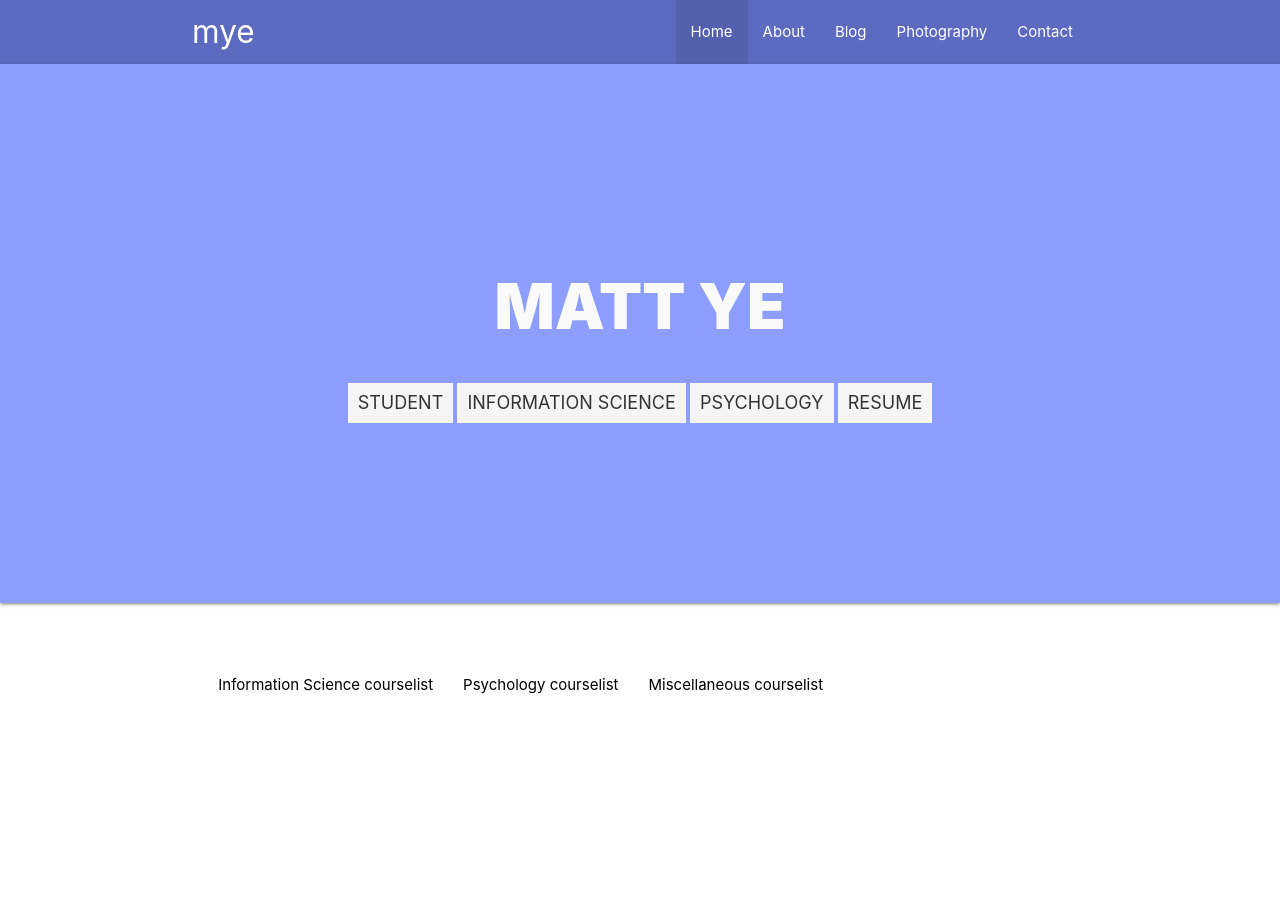
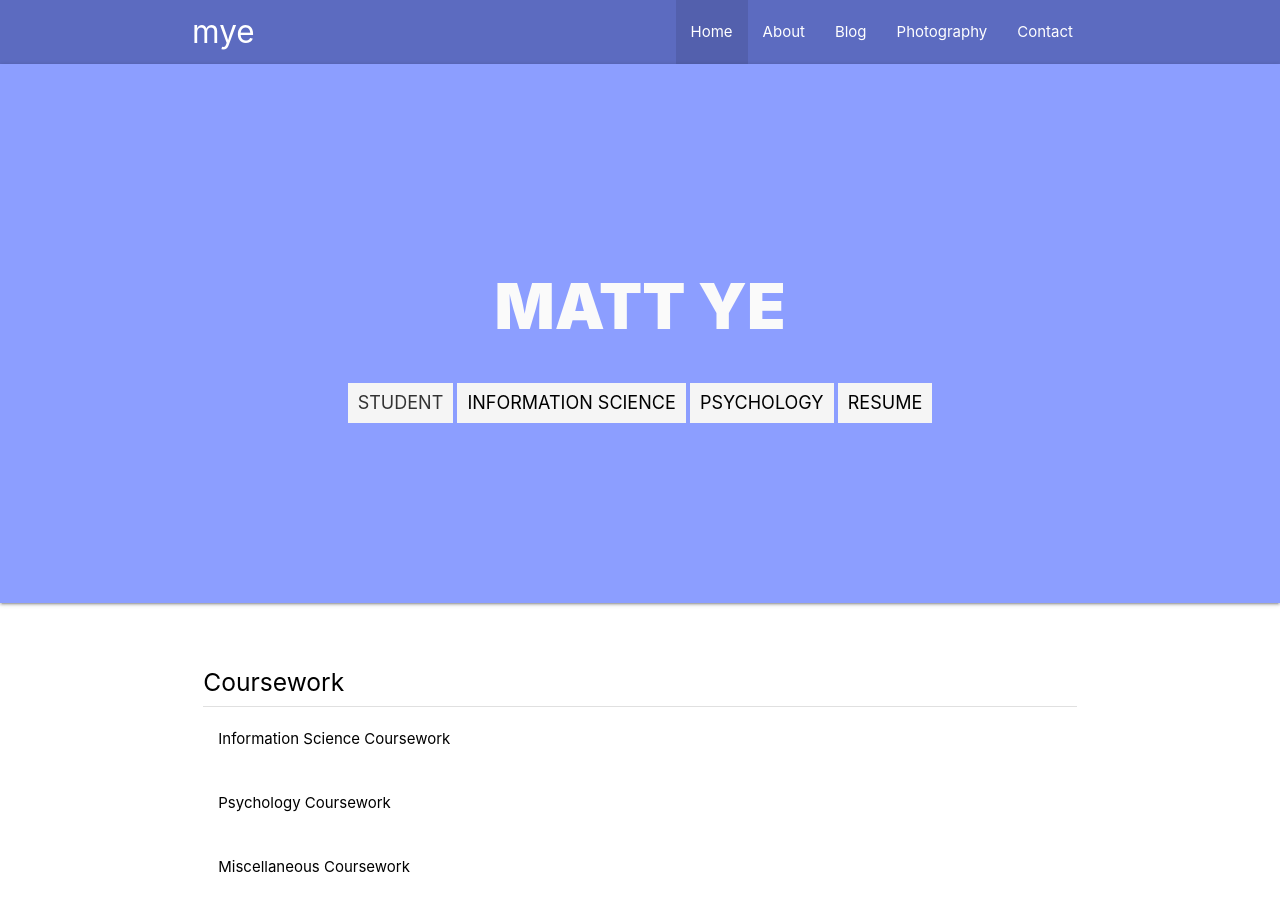
Before and after one commit to matthewye98/matthewye98.github.io, a plain HTML site: page index.html in a window 1280 px wide. Before the commit the page ends 800 px from the top, so only its background shows below. Drawn offline with nearby package versions, Linux system fonts and the light colour scheme.

Commit message:
fixed/added links to coursework and updated css

```diff
--- a/css/style.css
+++ b/css/style.css
@@ -90,7 +90,7 @@
 
 .intro a
 {
-  color: inherit;
+  color: black;
 }
 
 .about .col
--- a/index.html
+++ b/index.html
@@ -1,17 +1,19 @@
 <!DOCTYPE html>
 <html>
   <head>
-    <title>Matt Ye</title>
+    <title>Matt Ye - Home</title>
     <meta http-equiv="Content-Type" content="text/html; charset=UTF-8"/>
     <!--Let browser know website is optimized for mobile-->
     <meta name="viewport" content="width=device-width, initial-scale=1.0"/>
     <!--Import Google Icon Font-->
     <link href="https://fonts.googleapis.com/icon?family=Material+Icons" rel="stylesheet">
     <!--Import materialize.css-->
-    <script src="https://cdnjs.cloudflare.com/ajax/libs/jquery/3.1.1/jquery.min.js"></script>
+    <script type="text/javascript" src="https://cdnjs.cloudflare.com/ajax/libs/jquery/3.1.1/jquery.min.js"></script>
     <link rel="stylesheet" href="https://cdnjs.cloudflare.com/ajax/libs/materialize/1.0.0-beta/css/materialize.min.css" >
-    <script type="text/javascript "src="https://cdnjs.cloudflare.com/ajax/libs/materialize/1.0.0-beta/js/materialize.min.js"></script>
     <link type="text/css" rel="stylesheet" href="css/style.css">
+    <script type="text/javascript "src="https://cdnjs.cloudflare.com/ajax/libs/materialize/0.97.3/js/materialize.min.js"></script>
+    <script type="text/javascript "src="https://cdnjs.cloudflare.com/ajax/libs/materialize/1.0.0/js/materialize.min.js"></script>
+    <script src="js/init.js"></script>
   </head>
 
   <body>
@@ -28,6 +30,7 @@
             <li><a href="contact.html">Contact</a></li>
           </ul>
         </div>
+
 
       <ul class="sidenav" id="mobile-nav">
         <li class="active"><a href="index.html">Home</a></li>
@@ -46,24 +49,27 @@
     <div class="intro indigo accent-1 z-depth-1">
       <h1 class="grey-text text-lighten-5">Matt Ye</h1>
       <h5 class="grey lighten-4 grey text text-darken-1">Student</h5>
-      <h5 class="grey lighten-4 grey text text-darken-1"><a href="http://www.ischool.umd.edu">Information Science</a></h5>
-      <h5 class="grey lighten-4 grey text text-darken-1"><a href="http://www.psyc.umd.edu">Psychology</a></h5>
-      <h5 class="grey lighten-4 grey text text-darken-1"><a href="/matthewyeresume.pdf">Resume</a></h5>
+      <h5 class="grey lighten-4 grey text text-darken-1"><a href="http://www.ischool.umd.edu" target="_blank">Information Science</a></h5>
+      <h5 class="grey lighten-4 grey text text-darken-1"><a href="http://www.psyc.umd.edu" target="_blank">Psychology</a></h5>
+      <h5 class="grey lighten-4 grey text text-darken-1"><a href="/matthewyeresume.pdf" target="_blank">Resume</a></h5>
 
     </div>
 
     <div class="container">
       <div class="row">
-        <div class="col s12">
+        <div class="col s12 black-text">
+          <h5>Coursework</h5>
+          <div class="divider"></div>
           <ul>
-            <li><a href="courselist.html" class="black-text">Information Science courselist</a></li>
-            <li><a href="courselist.html" class="black-text">Psychology courselist</a></li>
-            <li><a href="courselist.html" class="black-text">Miscellaneous courselist</a></li>
+            <li><a href="#info" class="black-text">Information Science Coursework</a></li><br>
+            <li><a href="#psyc" class="black-text">Psychology Coursework</a></li><br>
+            <li><a href="#misc" class="black-text">Miscellaneous Coursework</a></li>
           </ul>
 
+
         </div>
+      </div>
 
-      </div>
     </div>
 
 
```
Also changed, not shown: about.html (+14 -3 lines).
